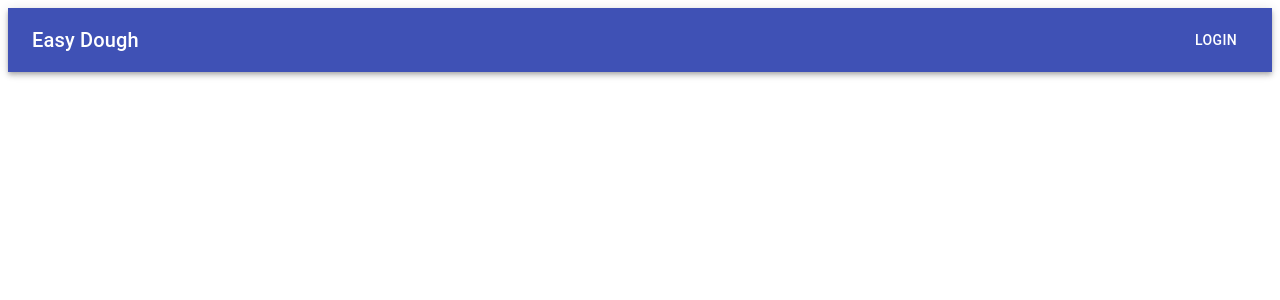
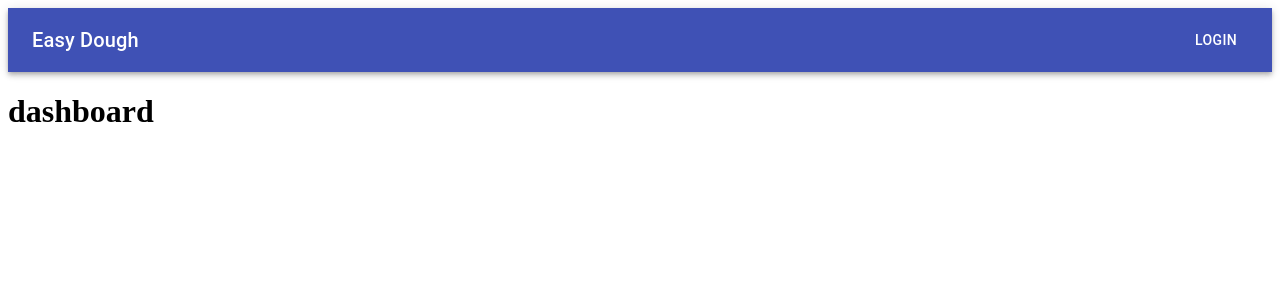
Before and after one commit to genagain/easy-dough-client, a React (Create React App) app: page /dashboard in a window 1280 px wide. Shown: the top 300 px of the page. Built offline with nearby package versions, Linux system fonts and the light colour scheme.

Commit message:
create dashboard page

```diff
--- a/src/App.js
+++ b/src/App.js
@@ -5,6 +5,7 @@ import NavBar from './components/NavBar'
 
 import Login from './pages/Login'
 import Index from './pages/Index'
+import Dashboard from './pages/Dashboard'
 
 function App() {
   return (
@@ -14,6 +15,7 @@ function App() {
       <Switch>
         <Route path="/" exact component = {Index} />
         <Route path="/login" component = {Login} />
+        <Route path="/dashboard" component = {Dashboard} />
       </Switch>
     </Router>
     </>
--- /dev/null
+++ b/src/pages/Dashboard.js
@@ -0,0 +1,9 @@
+import React from 'react'
+
+function Dashboard() {
+  return (
+    <h1>dashboard</h1>
+  )
+}
+
+export default Dashboard
```
